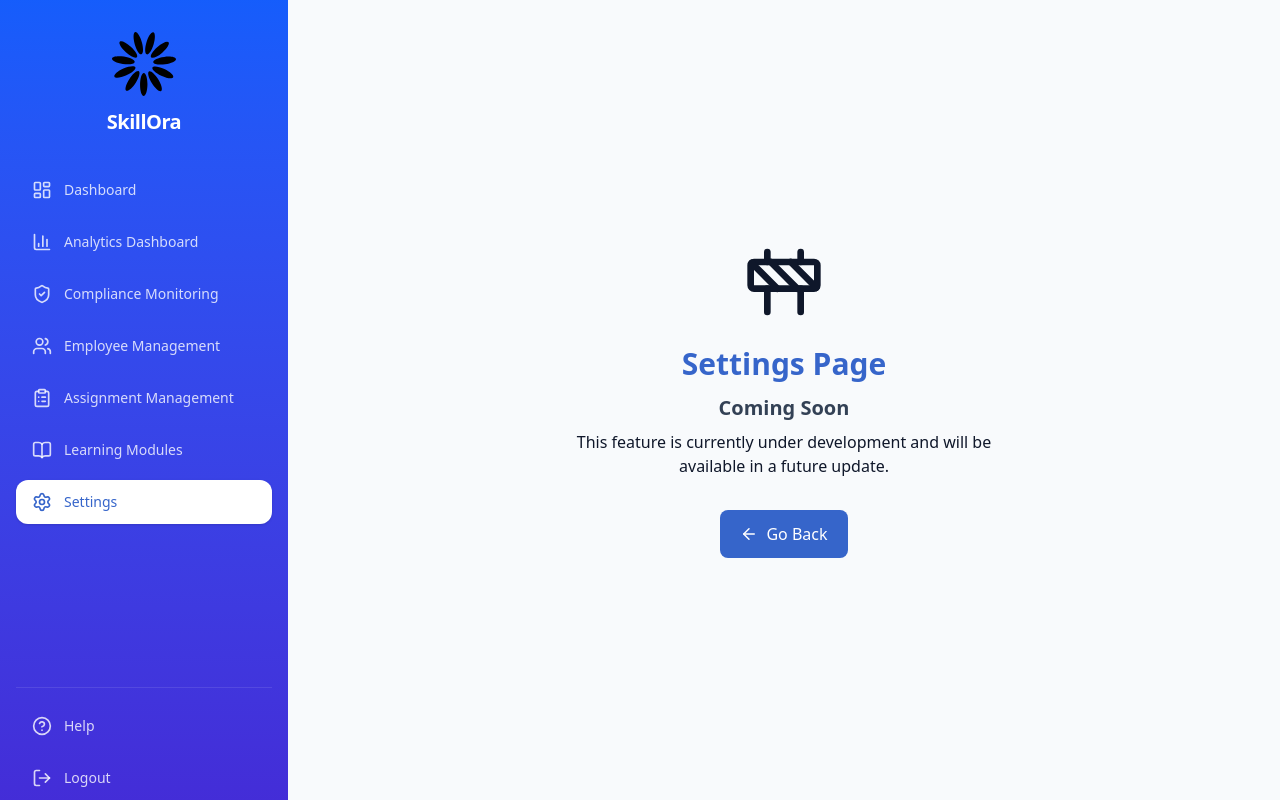
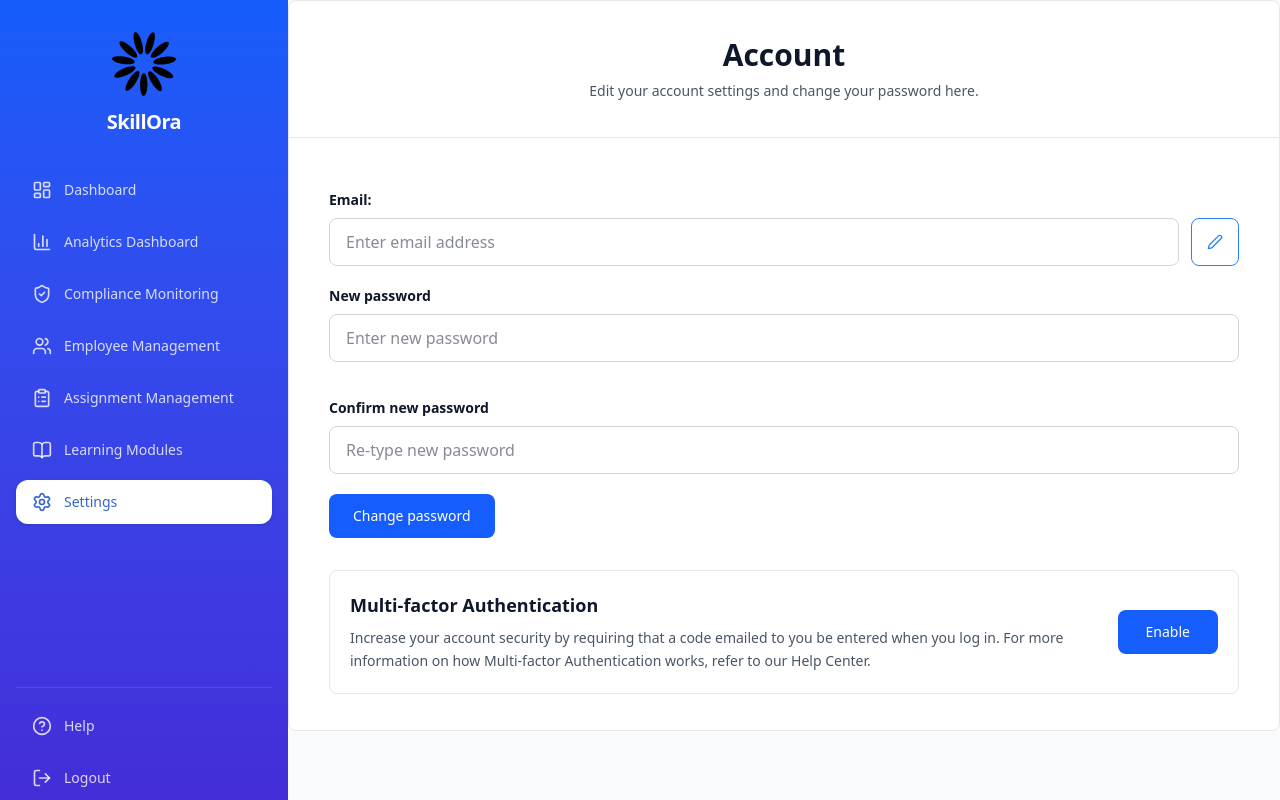
Before and after one commit to iibrahimx/skillora-frontend, a Next.js app: page /settings in a window 1280 px wide. Built offline with nearby package versions, Linux system fonts and the light colour scheme.

Commit message:
Integrate settings page with account management features

```diff
--- a/src/app/(dash)/settings/page.tsx
+++ b/src/app/(dash)/settings/page.tsx
@@ -1,5 +1,123 @@
-import ComingSoon from "@/components/common/ComingSoon";
+"use client";
+
+import { useState } from "react";
+import { Pen } from "lucide-react";
 
 export default function Settings() {
-  return <ComingSoon title="Settings Page" />;
+  const [email, setEmail] = useState("");
+  const [newPassword, setNewPassword] = useState("");
+  const [confirmPassword, setConfirmPassword] = useState("");
+  const [mfaEnabled, setMfaEnabled] = useState(false);
+
+  const handleChangePassword = () => {
+    if (!newPassword || !confirmPassword) {
+      alert("Please fill all password fields");
+      return;
+    }
+
+    if (newPassword !== confirmPassword) {
+      alert("Passwords do not match");
+      return;
+    }
+
+    alert("Password changed successfully");
+    setNewPassword("");
+    setConfirmPassword("");
+  };
+
+  const handleEnableMFA = () => {
+    setMfaEnabled(!mfaEnabled);
+    alert(
+      !mfaEnabled
+        ? "Multi-factor Authentication Enabled"
+        : "Multi-factor Authentication Disabled"
+    );
+  };
+
+  const handleEditEmail = () => {
+    document.getElementById("email-input")?.focus();
+  };
+
+  return (
+    <div className="bg-white border border-gray-200 rounded-lg">
+      <div className="text-center py-9 border-b border-gray-200">
+        <h2 className="text-3xl font-bold mb-2">Account</h2>
+        <p className="text-gray-600 text-sm">
+          Edit your account settings and change your password here.
+        </p>
+      </div>
+
+      <div className="p-9 px-10">
+        <label className="block mb-2 mt-4 font-semibold text-sm">Email:</label>
+
+        <div className="flex gap-3 mb-5">
+          <input
+            id="email-input"
+            type="email"
+            placeholder="Enter email address"
+            value={email}
+            onChange={(e) => setEmail(e.target.value)}
+            className="flex-1 h-12 border border-gray-300 rounded-lg px-4 focus:outline-none focus:ring-2 focus:ring-blue-500"
+          />
+          <button
+            onClick={handleEditEmail}
+            className="w-12 h-12 border border-blue-500 rounded-lg bg-white text-blue-500 hover:bg-blue-50 transition-colors"
+          >
+            <Pen className="w-4 h-4 mx-auto" />
+          </button>
+        </div>
+
+        <label className="block mb-2 mt-4 font-semibold text-sm">
+          New password
+        </label>
+        <input
+          type="password"
+          placeholder="Enter new password"
+          value={newPassword}
+          onChange={(e) => setNewPassword(e.target.value)}
+          className="w-full h-12 border border-gray-300 rounded-lg px-4 mb-5 focus:outline-none focus:ring-2 focus:ring-blue-500"
+        />
+
+        <label className="block mb-2 mt-4 font-semibold text-sm">
+          Confirm new password
+        </label>
+        <input
+          type="password"
+          placeholder="Re-type new password"
+          value={confirmPassword}
+          onChange={(e) => setConfirmPassword(e.target.value)}
+          className="w-full h-12 border border-gray-300 rounded-lg px-4 mb-5 focus:outline-none focus:ring-2 focus:ring-blue-500"
+        />
+
+        <button
+          onClick={handleChangePassword}
+          className="bg-blue-600 text-white border-none py-3 px-6 rounded-lg cursor-pointer text-sm hover:bg-blue-700 transition-colors"
+        >
+          Change password
+        </button>
+
+        <div className="mt-8 border border-gray-200 rounded-lg p-5 flex justify-between items-center gap-5">
+          <div className="flex-1">
+            <h3 className="text-lg font-semibold mb-2">
+              Multi-factor Authentication
+            </h3>
+            <p className="text-gray-600 leading-relaxed text-sm">
+              Increase your account security by requiring that a code emailed to
+              you be entered when you log in. For more information on how
+              Multi-factor Authentication works, refer to our Help Center.
+            </p>
+          </div>
+
+          <button
+            onClick={handleEnableMFA}
+            className={`bg-blue-600 text-white border-none py-3 px-7 rounded-lg cursor-pointer text-sm hover:bg-blue-700 transition-colors whitespace-nowrap ${
+              mfaEnabled ? "bg-gray-500 hover:bg-gray-600" : ""
+            }`}
+          >
+            {mfaEnabled ? "Disable" : "Enable"}
+          </button>
+        </div>
+      </div>
+    </div>
+  );
 }
```
